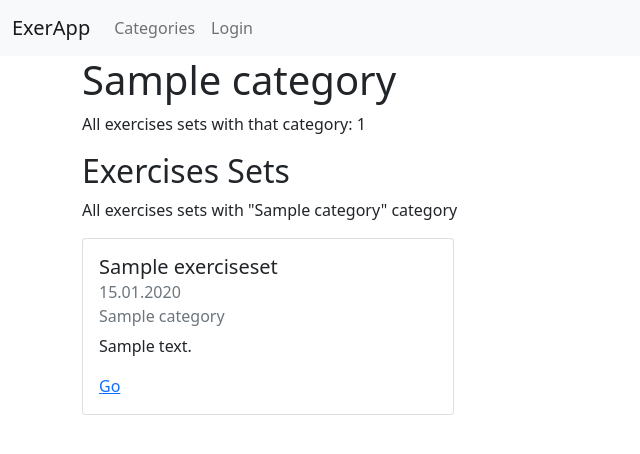
After one commit to Korek-F/ExerApp, a Django app: a page that uses ExerApp/excercises/templates/excercises/base.html in a window 1280 px wide. The commit adds this page. Shown: the top 454 px of the page, without its empty margins (0-640 px from the left). Run offline with Django 4.2, Linux system fonts and the light colour scheme; tables that the repository leaves empty hold one stand-in row (values such as "Sample post"); some libraries are stand-ins or nearby versions.

Commit message:
V1.3.0: Category list views

```diff
--- a/ExerApp/categories/models.py
+++ b/ExerApp/categories/models.py
@@ -6,3 +6,7 @@ class Category(models.Model):
 
     def __str__(self):
         return self.name
+
+    @property
+    def number_of_sets(self):
+        return self.exerciseset_set.all().count()
--- /dev/null
+++ b/ExerApp/categories/templates/categories/category_detail.html
@@ -0,0 +1,11 @@
+{% extends "excercises/base.html" %}
+{% block content %}
+
+<h1>{{category.name}}</h1>
+<p>All exercises sets with that category: {{category.number_of_sets}}</p>
+<h2>Exercises Sets</h2>
+<p>All exercises sets with "{{category.name}}" category </p>
+{% for exercise_set in exercises_sets %}
+  {% include 'excercises/partials/exercise_set_card.html' %}
+{% endfor %}
+{% endblock %}
--- a/ExerApp/categories/templates/categories/partials/add_category_form.html
+++ b/ExerApp/categories/templates/categories/partials/add_category_form.html
@@ -13,7 +13,8 @@
     <form hx-post="{% url 'add_cat_to_set' exercise_set.id%}" hx-target="#add-category-form">
         {%csrf_token%}
         <label>Category Name</label>
-        <input type="text" name="cat_name" />
+        <input type="text" name="cat_name"
+        onkeyup="this.value = this.value.toUpperCase();"/>
         <input type="submit" value="Add" class="btn btn-primary mt-2"/>
     <form>
 </div>
--- a/ExerApp/categories/urls.py
+++ b/ExerApp/categories/urls.py
@@ -3,4 +3,6 @@ from . import views
 urlpatterns = [
     path('delete/<int:set_id>/', views.delete_category_from_set, name="delete_cat_from_set"),
     path('add/<int:set_id>/', views.add_category_to_set, name="add_cat_to_set"),
+    path('all/', views.AllCategoriesView.as_view(), name="all_categories"),
+    path('details/<str:name>/', views.CategoryDetailView.as_view(), name="category_detail"),
 ]
--- a/ExerApp/categories/views.py
+++ b/ExerApp/categories/views.py
@@ -3,13 +3,14 @@ from django.views.generic import View
 from excercises.models import ExerciseSet
 from .models import Category
 from django.shortcuts import get_object_or_404
-# Create your views here.
+
 def delete_category_from_set(request, set_id):
     if request.method == 'POST':
         exercise_set = get_object_or_404(ExerciseSet, id=set_id)
         context = {"exercise_set":exercise_set}
         category = get_object_or_404(Category, id=request.POST.get("delete_id"))
         exercise_set.categories.remove(category)
+
         return render(request, 'categories/partials/add_category_form.html',context)
 
 def add_category_to_set(request, set_id):
@@ -24,5 +25,18 @@ def add_category_to_set(request, set_id):
         cat.save()
 
         exercise_set.categories.add(cat)
+        return render(request, 'categories/partials/add_category_form.html',context)
 
-        return render(request, 'categories/partials/add_category_form.html',context)
+class AllCategoriesView(View):
+    def get(self,request):
+        categories = Category.objects.all()
+        context = {"categories":categories}
+        return render(request, "categories/all_categories.html", context)
+
+class CategoryDetailView(View):
+    def get(self, request, name):
+        category = get_object_or_404(Category, name=name)
+        context = {"category":category}
+        exercises_sets = category.exerciseset_set.all()
+        context = {"category":category,'exercises_sets':exercises_sets}
+        return render(request, "categories/category_detail.html", context)
--- a/ExerApp/excercises/templates/excercises/base.html
+++ b/ExerApp/excercises/templates/excercises/base.html
@@ -21,6 +21,10 @@
         </button>
         <div class="collapse navbar-collapse" id="navbarNav">
           <ul class="navbar-nav">
+
+              <li class="nav-item">
+                <a class="nav-link" href="{% url 'all_categories' %}">Categories</a>
+              </li>
             {%if user.is_authenticated %}
               <li class="nav-item">
                 <a class="nav-link" href="{% url 'excercise_set_create_view' %}">Create exercise set</a>
--- /dev/null
+++ b/ExerApp/excercises/templates/excercises/partials/exercise_set_card.html
@@ -0,0 +1,13 @@
+<div class="card col-sm-4 ">
+    <div class="card-body">
+      <h5 class="card-title">{{exercise_set.name}}</h5>
+      <h6 class="card-subtitle mb-2 text-muted"> {{exercise_set.creation_date|date:"d.m.Y"}} </h6>
+      <h6 class="card-subtitle mb-2 text-muted">
+        {% for category in exercise_set.categories.all %}
+            {{category.name}}
+        {% endfor %}
+      </h6>
+      <p class="card-text">{{exercise_set.description}}</p>
+      <a href="{{exercise_set.get_absolute_url}}" class="card-link">Go</a><br />
+    </div>
+  </div>
```
Also changed, not shown: ExerApp/categories/templates/categories/all_categories.html (added, +9 -0 lines), ExerApp/excercises/templates/excercises/all_excercises_sets_page.html (+1 -13 lines).
